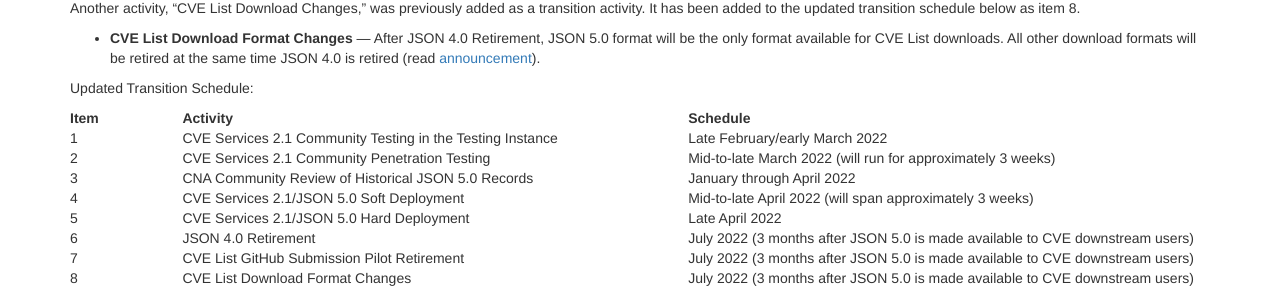
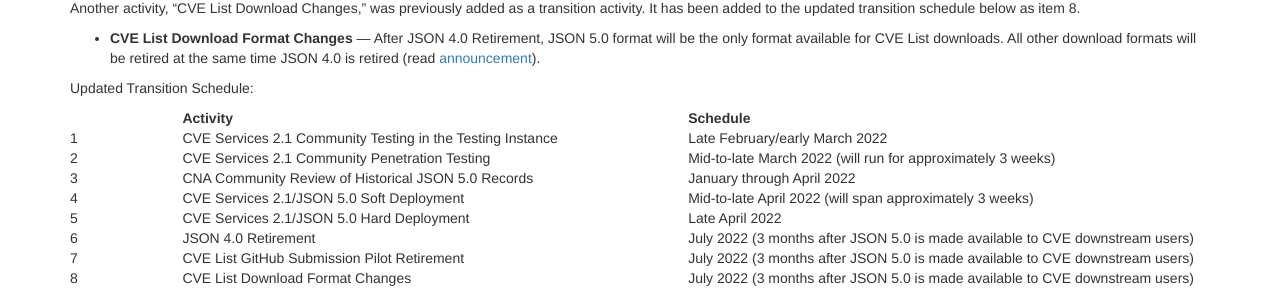
Before and after one commit to CVEProject/cveproject.github.io, a Jekyll site: the page built from automation-transition.md, in a window 1280 px wide and 900 px high, scrolled down 630 px. Shown: the part 150-453 px from the top of the window. Built offline with Jekyll 4.4.1, drawn with Linux system fonts in a browser that asks for light colours; nearby versions of some CDN libraries.

Commit message:
Update automation-transition.md

```diff
--- a/automation-transition.md
+++ b/automation-transition.md
@@ -34,7 +34,7 @@ Updated Transition Schedule:
 
   <table style="padding-left:5%;padding-left:30%;">
     <tr>
-      <th style="width:10%">Item</th>
+      <th style="width:10%;padding-left:5%;"></th>
       <th style="width:45%">Activity</th>
       <th style="width:45%">Schedule</th>
     </tr>
```
